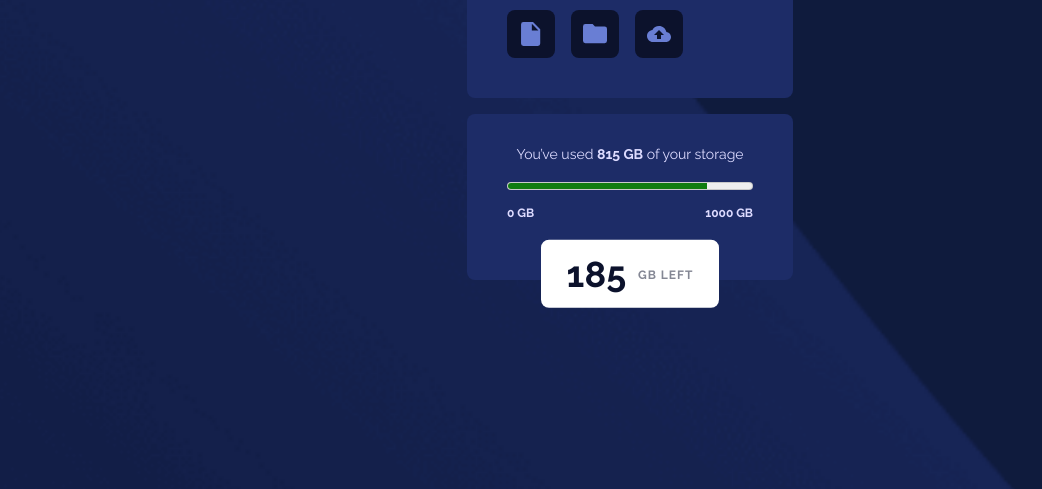
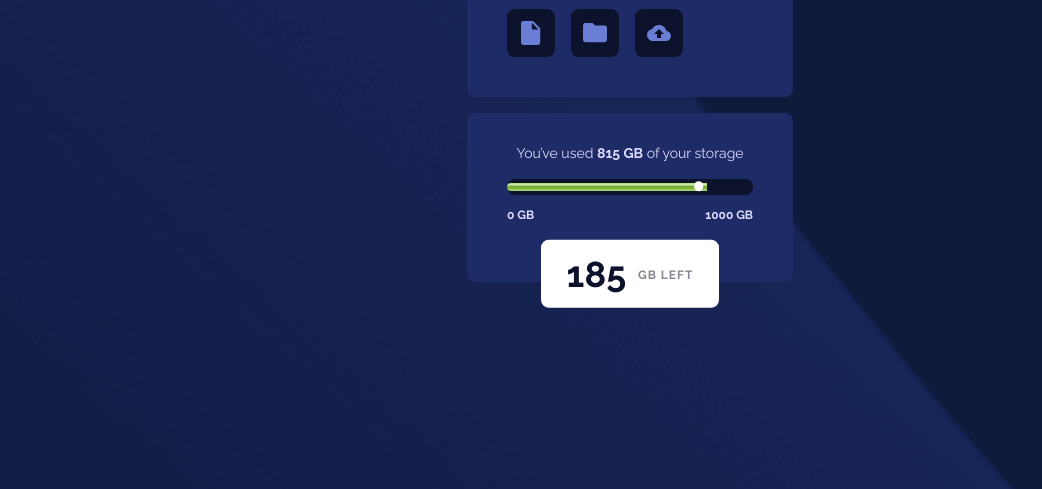
Before and after one commit to lucarl07/fylo-data-storage-component, a plain HTML site: page index.html in a window 1280 px wide. Shown: the part 311-800 px from the top of the page, without its empty margins (10-1052 px from the left). Drawn offline with Linux system fonts and the light colour scheme.

Commit message:
Finish styling the storage usage bar

```diff
--- a/index.html
+++ b/index.html
@@ -27,9 +27,12 @@
       <label for="storage" class="notice">
         You’ve used <strong class="used">815 GB</strong> of your storage
       </label>
-      <meter id="storage" class="storage" max="1000" value="815">
-        815 GB of 1000 GB
-      </meter>
+      <div class="meter-wrapper">
+        <meter id="storage" class="storage" min="0" max="1000" optimum="815" value="815" title="GB">
+          815 GB of 1000 GB
+        </meter>
+        <span class="meter-dot"></span>
+      </div>
       <label for="storage" class="minmax">
         <span>0 GB</span>
         <span>1000 GB</span>
--- a/styles/index.css
+++ b/styles/index.css
@@ -79,8 +79,9 @@ label {
 .storage-info .notice {
   margin-block-end: 1rem;
 }
-.storage-info meter {
+.storage-info .meter-wrapper {
   width: 100%;
+  position: relative;
 }
 .storage-info .minmax {
   display: flex;
@@ -89,6 +90,31 @@ label {
   width: 100%;
   font-size: .75rem;
   font-weight: 700;
+}
+
+.storage, .storage::-webkit-meter-bar {
+  width: 100%;
+  border-radius: .5rem;
+  background: var(--neutral-dark-blue-2);
+}
+.storage:-moz-meter-optimum::-moz-meter-bar,
+.storage::-webkit-meter-optimum-value {
+  border: 2px solid var(--neutral-dark-blue-2);
+  border-radius: .5rem;
+  box-sizing: border-box;
+  background: var(--primary-gradient);
+}
+
+.meter-dot {
+  position: absolute;
+  top: 50%;
+  left: calc((815 - 35) / 1000 * 100%);
+  transform: translate(-50%, -50%);
+  width: 0.6rem;
+  height: 0.6rem;
+  background: white;
+  border-radius: 100%;
+  pointer-events: none;
 }
 
 .info-badge {
```
